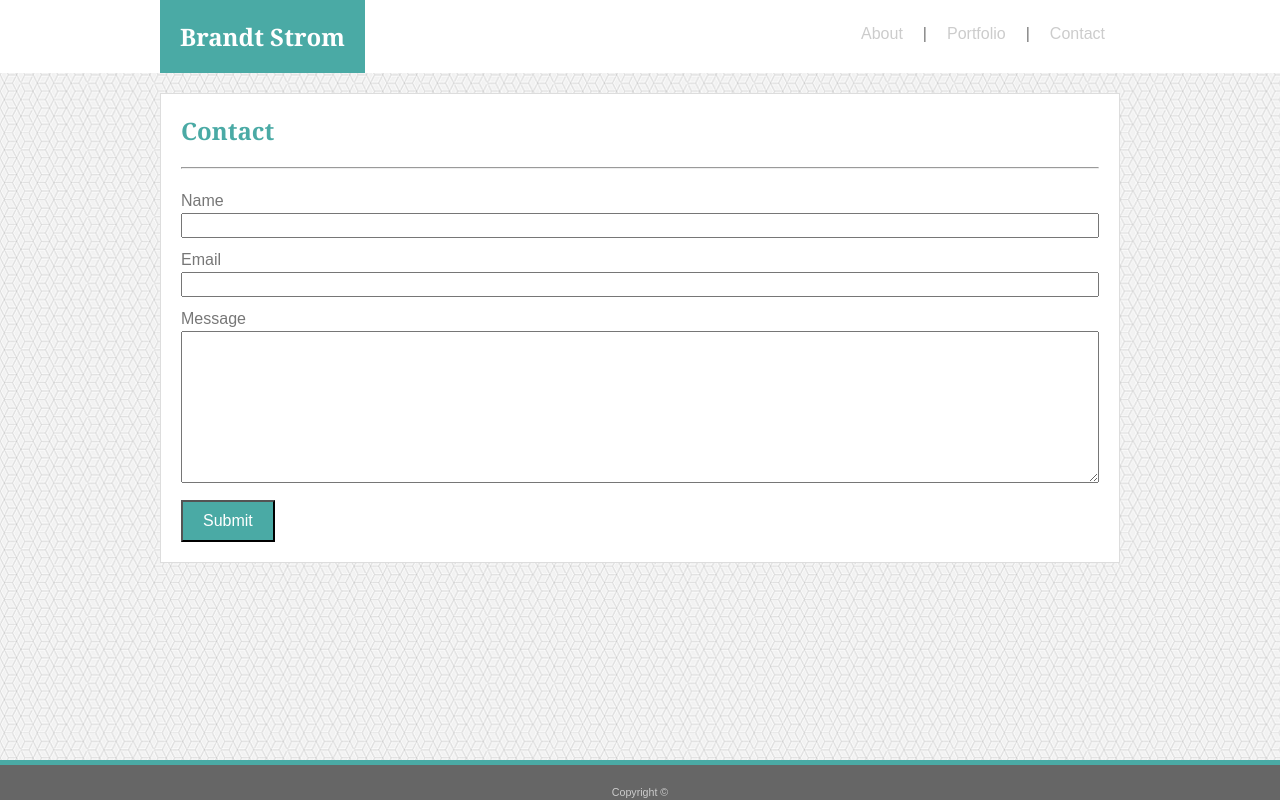
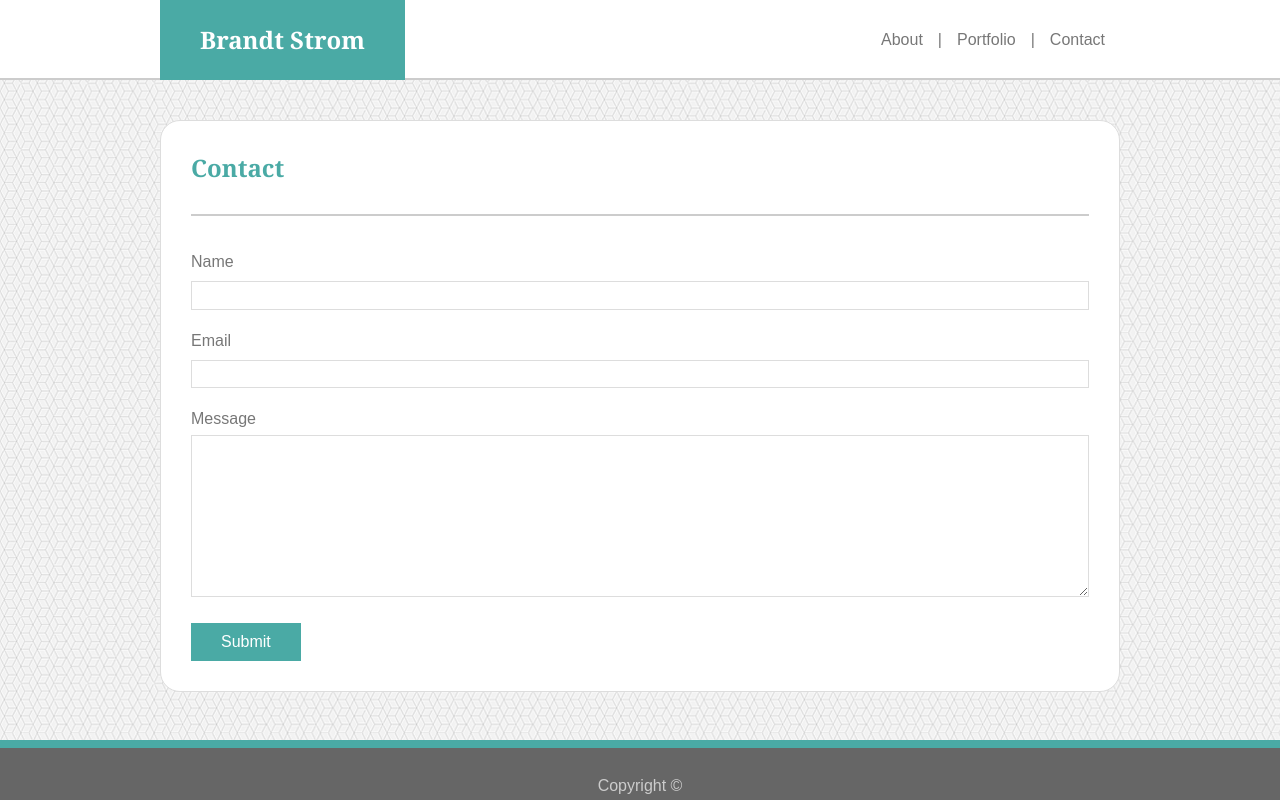
Before and after one commit to brandtkstrom/Responsive-Portfolio, a plain HTML site: page contact.html in a window 1280 px wide. Drawn offline with Linux system fonts and the light colour scheme.

Commit message:
fix portfolio base html and css files

```diff
--- a/assets/css/style.css
+++ b/assets/css/style.css
@@ -1,9 +1,13 @@
+/* CSS reset */
 * {
     margin: 0;
     padding: 0;
     position: relative;
     box-sizing: border-box;
+    font-family: 'Arial', 'Helvetica Neue', Helvetica, sans-serif;
 }
+
+/* HTML tag styles */
 
 html,
 body {
@@ -13,7 +17,6 @@ body {
 body {
     background-image: url("../images/background.png");
     color: #777;
-    font-family: Arial, Helvetica, sans-serif;
     display: flex;
     flex-direction: column;
 }
@@ -25,12 +28,11 @@ h3 {
 }
 
 h1 {
-    float: left;
-    height: 100%;
-    padding: 20px;
-    margin: 0;
     color: #fff;
     background-color: #4aaaa5;
+    float: left;
+    line-height: 80px;
+    padding: 0 40px;
 }
 
 h2 {
@@ -38,32 +40,25 @@ h2 {
 }
 
 p {
-    font-family: Arial, Helvetica, sans-serif;
-    font-size: 18px;
-    line-height: 150%;
-    margin-bottom: 20px;
+    line-height: 2;
+    margin-bottom: 25px;
 }
 
 hr {
-    margin: 20px 0;
-}
-
-nav {
-    list-style: none;
-    float: right;
-    padding-top: 20px;
+    margin: 30px 0;
+    border: 1px solid #ccc;
 }
 
 li {
     float: right;
     list-style: none;
-    padding: 5px;
+    line-height: 80px;
 }
 
 nav a {
-    color: #ccc;
+    color: #777;
     text-decoration: none;
-    padding: 10px;
+    padding: 15px;
     width: 100%;
     height: 100%;
 }
@@ -77,95 +72,52 @@ nav a:hover {
     background-color: #4aaaa5;
     color: #fff;
     text-decoration: none;
+    border-radius: 20px;
     transition: 200ms linear;
 }
 
-form {
-    width: 100%;
-    font-family: Arial, Helvetica, sans-serif;
-    line-height: 150%;
-    margin-top: 20px;
+nav a:active {
+    text-decoration: underline;
 }
 
-input {
+form,
+input,
+label,
+textarea {
     width: 100%;
-    height: 25px;
-    margin-bottom: 10px;
+    color: #777;
+    line-height: 2;
 }
 
+input,
 textarea {
-    width: 100%;
+    border: 1px solid #ddd;
+    padding-left: 10px;
+    padding-right: 10px;
+    margin-bottom: 15px;
 }
 
 button {
     color: #fff;
     background-color: #4aaaa5;
-    padding: 10px 20px;
-    margin-top: 10px;
+    padding: 10px 30px;
+    border-style: none;
     font-size: 16px;
 }
 
 button:hover {
-    border-style: inset;
+    border-radius: 20px;
+    transition: 200ms linear;
+    cursor: pointer;
 }
 
-header {
-    background-color: #fff;
-    border-color: #ccc;
-    margin-bottom: 20px;
-}
-
-#header-content {
-    width: 960px;
-    margin: 0 auto;
-    clear: both;
-    overflow: hidden;
-}
-
-#container {
-    width: 960px;
-    margin: 0 auto;
-    flex: 1 0 auto;
-}
-
-#main-content {
-    padding: 20px;
-    clear: both;
-    overflow: hidden;
-    background-color: #fff;
-    border: 1px solid #ddd;
-}
-
-#photo {
-    float: left;
-    height: 200px;
-    margin-right: 20px;
-    margin-bottom: 20px;
-    border-radius: 10px;
-}
-
-footer {
-    color: #ccc;
-    background-color: #666;
-    width: 100%;
-    height: 40px;
-    border-top: 5px solid #4aaaa5;
-    flex-shrink: 0;
-    margin-top: 20px;
-}
-
-footer p {
-    width: 100%;
-    position: absolute;
-    bottom: 0;
-    margin: 0;
-    text-align: center;
-    font-size: 8pt;
+button:active {
+    text-decoration: underline;
 }
 
 figure {
-    margin-right: 60px;
-    margin-bottom: 60px;
+    width: 300px;
+    margin: 30px;
 }
 
 figcaption {
@@ -178,7 +130,69 @@ figcaption {
     width: 100%;
 }
 
+header,
+footer {
+    height: 100%;
+    width: 960px;
+    margin: 0 auto;
+}
+
+/* CSS class styles */
+
+.header,
+.footer {
+    padding-left: calc(100vw - 100%);
+}
+
+.header {
+    height: 80px;
+    background-color: #fff;
+    border-bottom: 2px solid #ccc;
+}
+
+.footer {
+    height: 60px;
+    color: #ccc;
+    background-color: #666;
+    border-top: 8px solid #4aaaa5;
+    flex-shrink: 0;
+}
+
+.footer p {
+    margin: 0;
+    padding: 0;
+    line-height: 1;
+    top: 30px;
+    text-align: center;
+    position: relative;
+}
+
+.content {
+    width: 960px;
+    margin: 40px auto;
+    padding: 30px;
+    background-color: #fff;
+    border: 1px solid #ddd;
+    border-radius: 20px;
+}
+
 .flex-container {
+    flex: 1 0 auto;
+    flex-wrap: wrap;
+    padding-left: calc(100vw - 100%);
+}
+
+/* Tag ID styles */
+
+#photo {
+    float: left;
+    height: 240px;
+    margin-right: 30px;
+    margin-bottom: 30px;
+    border-radius: 20px;
+}
+
+#portfolio {
     display: flex;
     flex-wrap: wrap;
 }
--- a/contact.html
+++ b/contact.html
@@ -1,16 +1,18 @@
 <!DOCTYPE html>
 <html lang="en">
+
     <head>
         <meta charset="UTF-8" />
         <meta name="viewport" content="width=device-width, initial-scale=1.0" />
         <meta http-equiv="X-UA-Compatible" content="ie=edge" />
         <title>Contact</title>
-        <link rel="stylesheet" type="text/css" href="assets/css/style.css" />
+        <link rel="stylesheet" href="assets/css/style.css" />
+        <link rel="stylesheet" href="assets/css/responsive.css">
     </head>
 
     <body>
-        <header>
-            <section id="header-content">
+        <section class="header">
+            <header>
                 <h1>Brandt Strom</h1>
                 <nav>
                     <ul>
@@ -21,30 +23,30 @@
                         <li><a href="index.html">About</a></li>
                     </ul>
                 </nav>
-            </section>
-        </header>
-        <div id="container">
-            <section id="main-content">
+            </header>
+        </section>
+
+        <div class="flex-container">
+            <section class="content">
                 <h2>Contact</h2>
                 <hr />
                 <form>
                     <label for="name">Name</label>
-                    <input type="text" name="name" />
+                    <input id="name" type="text" name="name" />
                     <label for="email">Email</label>
-                    <input type="email" name="email" />
+                    <input id="email" type="email" name="email" />
                     <label for="message">Message</label>
-                    <textarea
-                        name="message"
-                        rows="10"
-                        name="message"
-                    ></textarea>
+                    <textarea id="message" name="message" rows="6"></textarea>
                     <button type="submit">Submit</button>
                 </form>
             </section>
         </div>
 
-        <footer>
-            <p>Copyright ©</p>
-        </footer>
+        <div class="footer">
+            <footer>
+                <p>Copyright ©</p>
+            </footer>
+        </div>
     </body>
+
 </html>
```
Also changed, not shown: index.html (+22 -16 lines), portfolio.html (+20 -27 lines).
